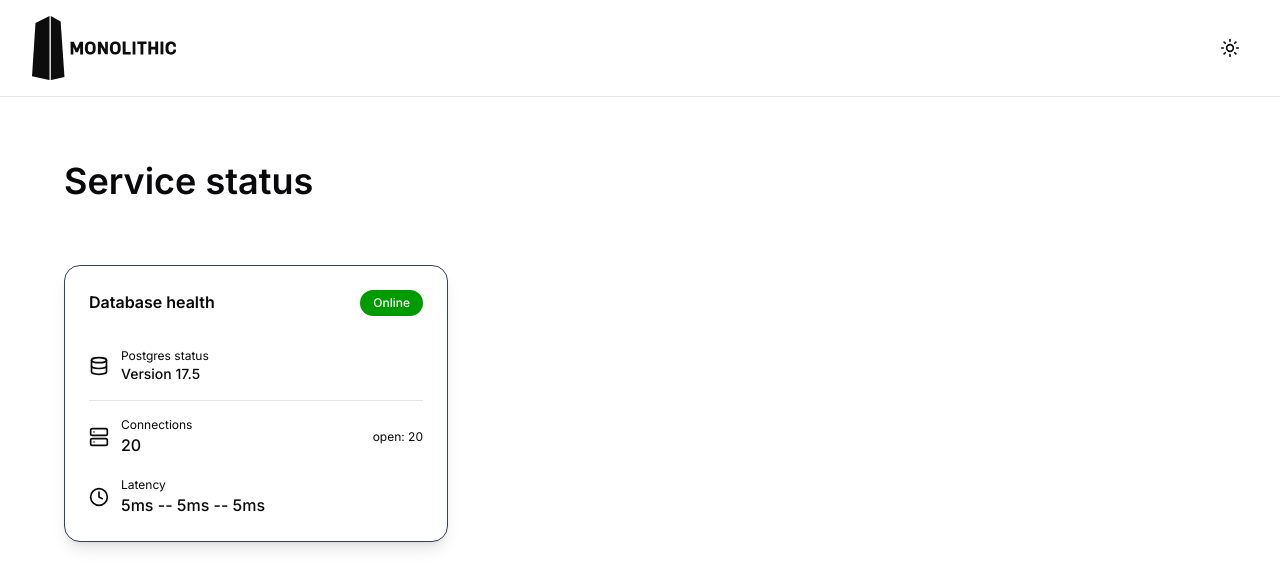
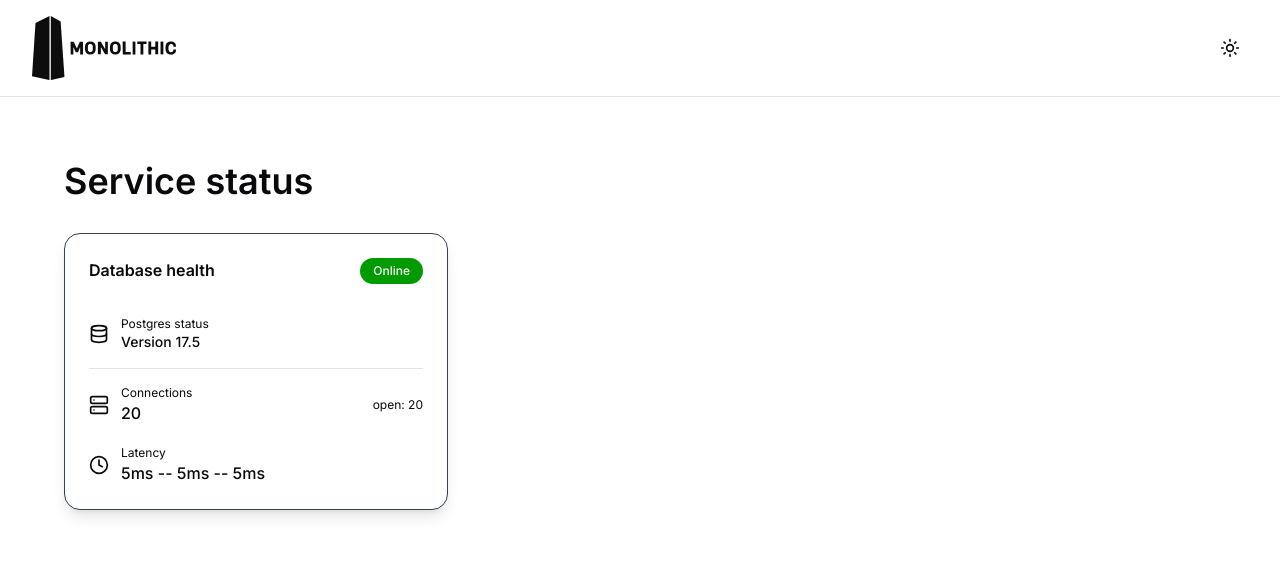
Before and after one commit to MonolithicIO/monolithic-website, a Next.js app: page /status in a window 1280 px wide. Shown: the top 588 px of the page. Built offline with nearby package versions, Linux system fonts and the light colour scheme.

Commit message:
feat: adjust status title padding

```diff
--- a/src/app/status/page.tsx
+++ b/src/app/status/page.tsx
@@ -4,7 +4,7 @@
 export default function Page() {
   return (
     <>
-      <main className="flex min-h-screen flex-col items-start p-16 gap-16">
+      <main className="flex min-h-screen flex-col items-start p-16 gap-8">
         <h1 className="text-4xl font-semibold">Service status</h1>
 
         <ServiceStatusCard
```
